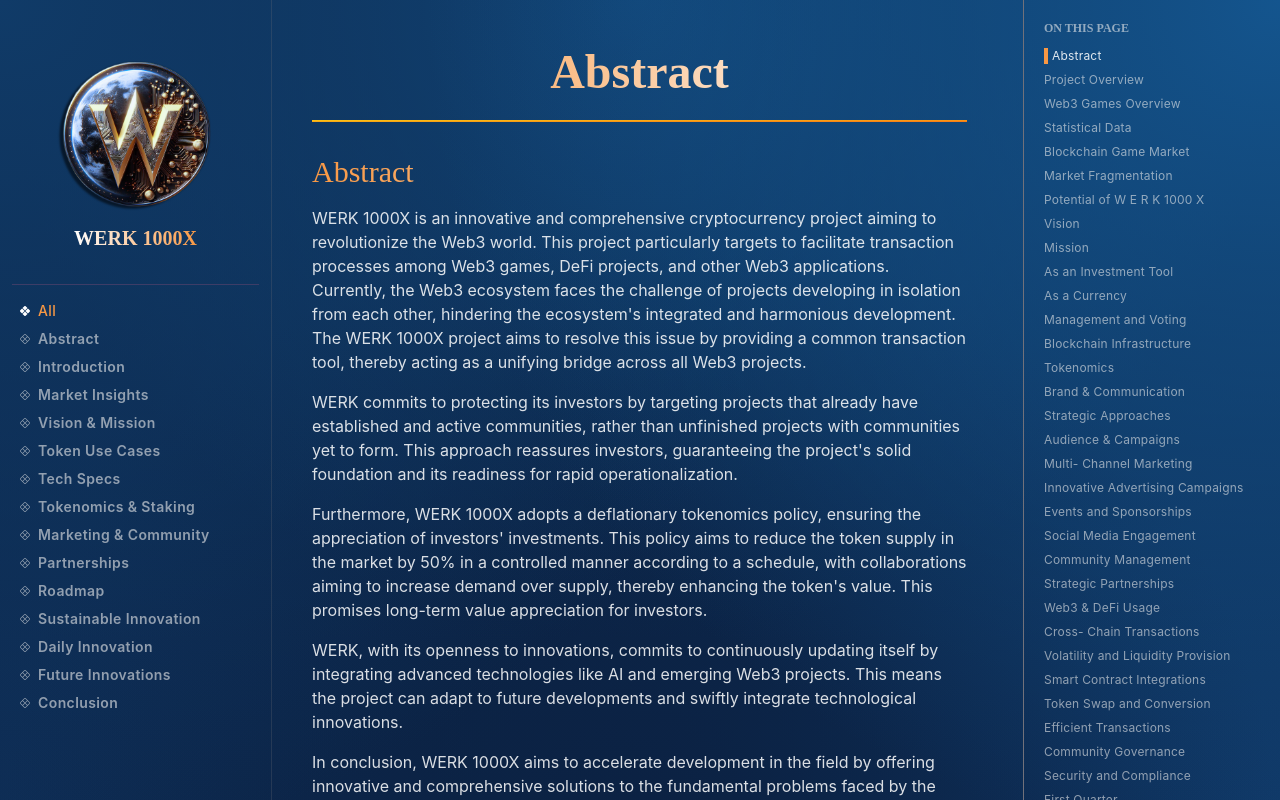
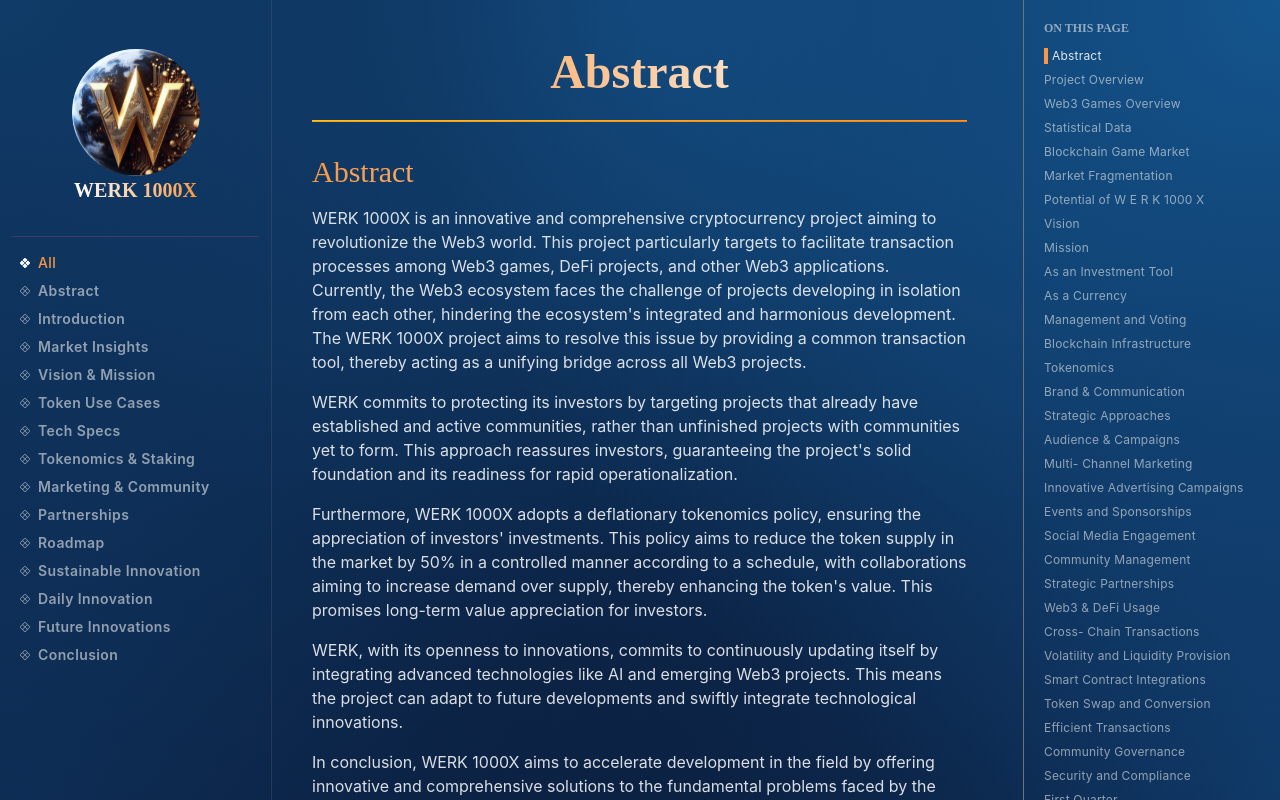
Before and after one commit to M-kemal/documentation, a Vue app: page / in a window 1280 px wide. Shown: the top 800 px of the page. Built offline with nearby package versions, Linux system fonts and the light colour scheme.

Commit message:
update logo

```diff
--- a/src/components/LayoutFooter.vue
+++ b/src/components/LayoutFooter.vue
@@ -22,9 +22,9 @@
             d="M12 2L2 7l10 5 10-5-10-5zM2 17l10 5 10-5M2 12l10 5 10-5"
           ></path>
         </svg> -->
-        <img src="../assets/logo1.svg" class="w-14 h-1w-14" alt="">
+        <img src="../assets/logo5.svg" class="w-12" alt="">
         <span
-          class="ml-0 text-xl bg-clip-text !text-transparent bg-gradient-to-l from-mkSecondary to-white"
+          class="ml-2 text-xl bg-clip-text !text-transparent bg-gradient-to-l from-mkSecondary to-white"
           >WERK 1000X</span
         >
       </a>
--- a/src/components/SidebarApp.vue
+++ b/src/components/SidebarApp.vue
@@ -19,7 +19,7 @@
           ></path>
         </svg> -->
 
-        <img src="../assets/logo1.svg" class="w-44 h-44" alt="">
+        <img src="../assets/logo5.svg" class="w-" alt="">
         <h1 class="mt-0 text-xl font-header font-semibold flex items-center">
           <span
             class="bg-clip-text !text-transparent bg-gradient-to-l from-mkSecondary to-white"
```
Also changed, not shown: src/assets/logo4.svg, src/assets/logo5.svg (added).
